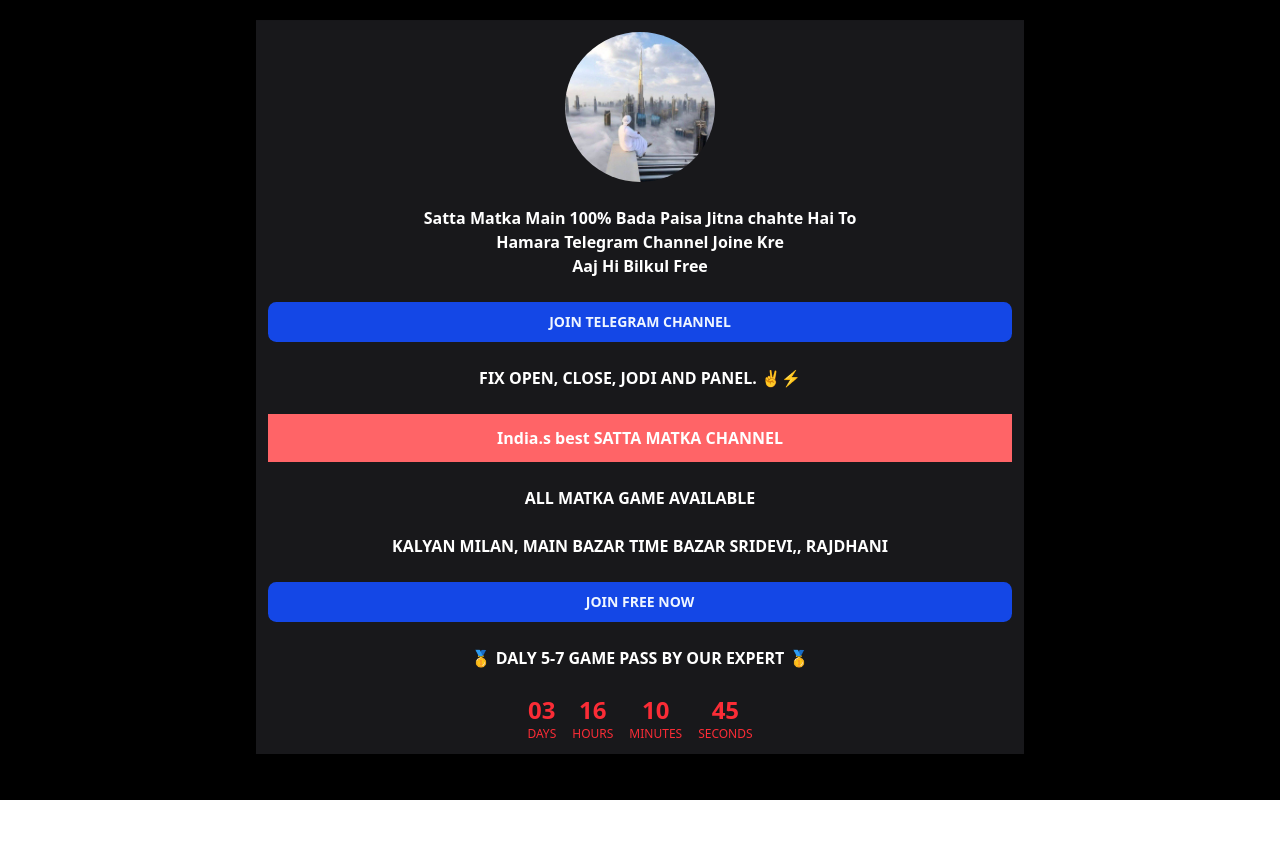
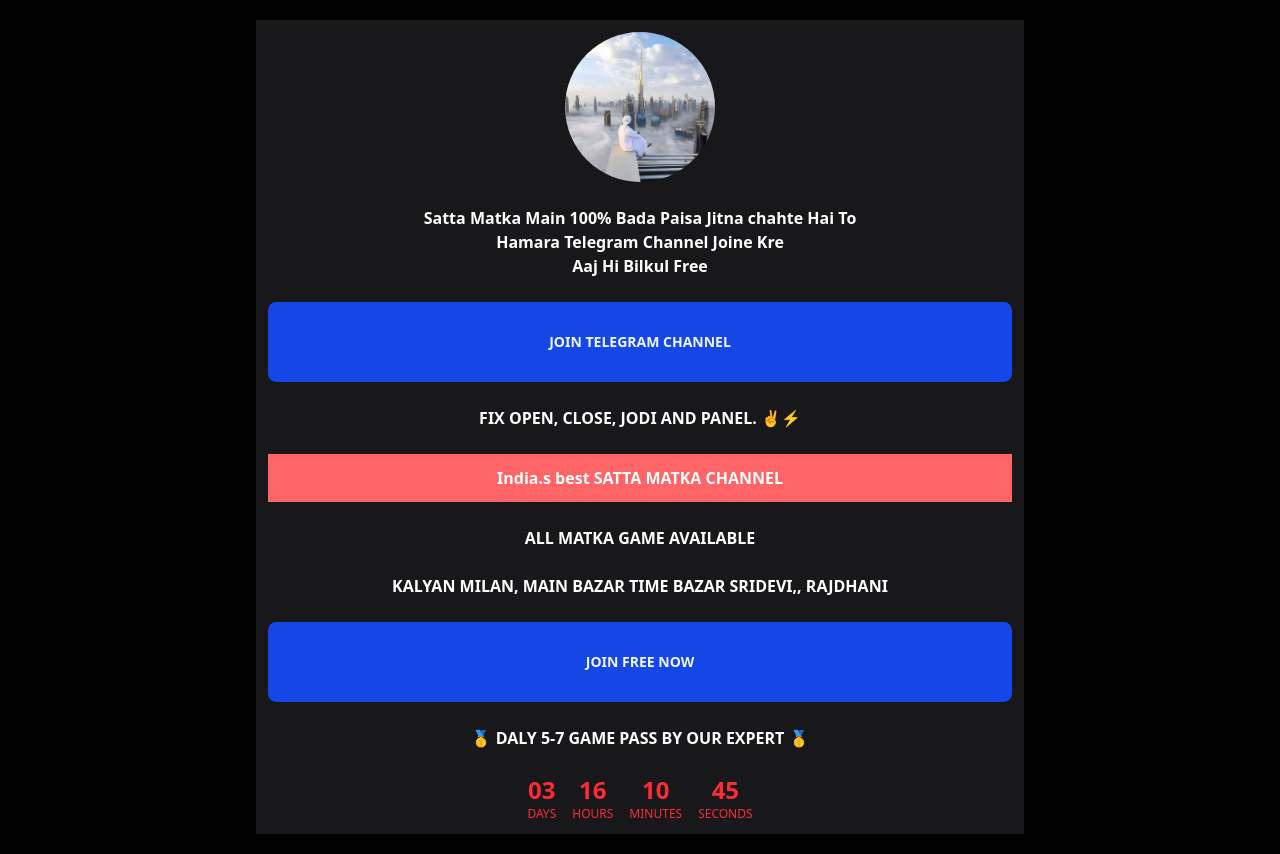
Before and after one commit to swassilver/rajbhaivipmatka, a Next.js app: page / in a window 1280 px wide. Before the commit the page ends 800 px from the top, so only its background shows below. Built offline with nearby package versions, Linux system fonts and the light colour scheme.

Commit message:
Update page.tsx
n

```diff
--- a/src/app/page.tsx
+++ b/src/app/page.tsx
@@ -21,7 +21,7 @@
           Hamara Telegram Channel Joine Kre <br className="md:block hidden" />
           Aaj Hi Bilkul Free
         </p>
-        <Button className="rounded-md w-full uppercase font-bold py-5" asChild>
+        <Button className="rounded-md w-full uppercase font-bold py-10" asChild>
           <Link href="https://t.me/+nSKSfeVRtBxmYWVl">
             Join Telegram Channel
           </Link>
@@ -38,7 +38,7 @@
         <p className="text-card text-center font-bold">
           KALYAN MILAN, MAIN BAZAR TIME BAZAR SRIDEVI,, RAJDHANI
         </p>
-        <Button className="rounded-md uppercase font-bold py-5 w-full">
+        <Button className="rounded-md uppercase font-bold py-10 w-full">
           <Link href="https://t.me/+nSKSfeVRtBxmYWVl">Join FREE Now</Link>
         </Button>
         <p className="text-card text-center font-bold">
```
